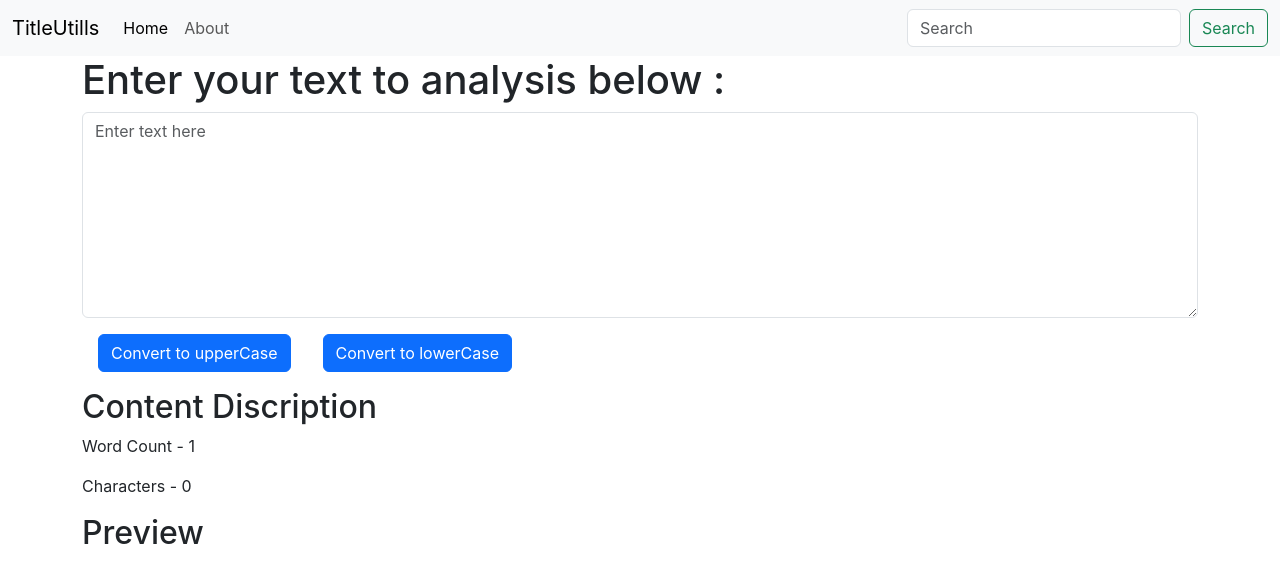
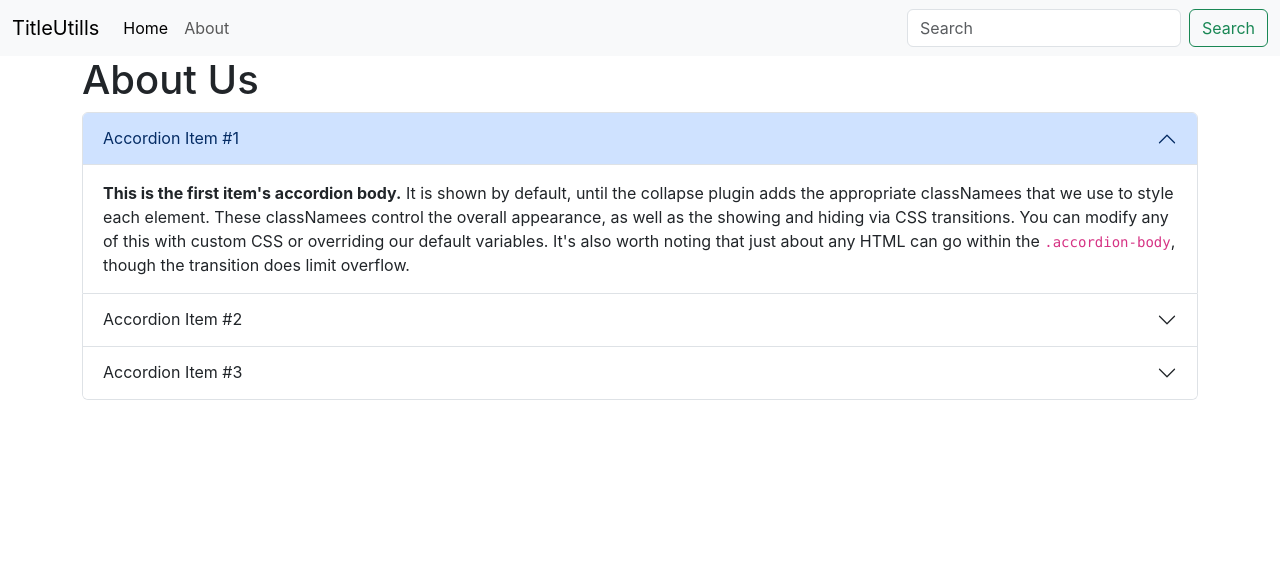
Before and after one commit to bhavyank89/learnReact, a React (Create React App) app in the folder 002-textutills/: page / in a window 1280 px wide. Shown: the top 582 px of the page. Built offline with nearby package versions, Linux system fonts and the light colour scheme.

Commit message:
add About section

```diff
--- a/002-textutills/src/App.js
+++ b/002-textutills/src/App.js
@@ -2,12 +2,14 @@
 import './App.css';
 import Navbar from './components/Navbar';
 import TextForm from './components/TextForm';
+import About from './components/About';
 
 function App() {
   return (
     <>
     <Navbar navTitle="TitleUtills" homeTilte="Home" aboutTitle="About" searchTitle="Search"/>
-    <TextForm heading="Enter your text to analysis below :"/>
+    {/* <TextForm heading="Enter your text to analysis below :"/> */}
+    <About aboutTitle="About Us"/>
     </>
   );
 }
--- /dev/null
+++ b/002-textutills/src/components/About.js
@@ -0,0 +1,49 @@
+import React from 'react'
+
+export default function About(props) {
+    return (
+        <>
+            <div className='container'>
+                <h1>{props.aboutTitle}</h1>
+                <div className="accordion" id="accordionExample">
+                    <div className="accordion-item">
+                        <h2 className="accordion-header">
+                            <button className="accordion-button" type="button" data-bs-toggle="collapse" data-bs-target="#collapseOne" aria-expanded="true" aria-controls="collapseOne">
+                                Accordion Item #1
+                            </button>
+                        </h2>
+                        <div id="collapseOne" className="accordion-collapse collapse show" data-bs-parent="#accordionExample">
+                            <div className="accordion-body">
+                                <strong>This is the first item's accordion body.</strong> It is shown by default, until the collapse plugin adds the appropriate classNamees that we use to style each element. These classNamees control the overall appearance, as well as the showing and hiding via CSS transitions. You can modify any of this with custom CSS or overriding our default variables. It's also worth noting that just about any HTML can go within the <code>.accordion-body</code>, though the transition does limit overflow.
+                            </div>
+                        </div>
+                    </div>
+                    <div className="accordion-item">
+                        <h2 className="accordion-header">
+                            <button className="accordion-button collapsed" type="button" data-bs-toggle="collapse" data-bs-target="#collapseTwo" aria-expanded="false" aria-controls="collapseTwo">
+                                Accordion Item #2
+                            </button>
+                        </h2>
+                        <div id="collapseTwo" className="accordion-collapse collapse" data-bs-parent="#accordionExample">
+                            <div className="accordion-body">
+                                <strong>This is the second item's accordion body.</strong> It is hidden by default, until the collapse plugin adds the appropriate classNamees that we use to style each element. These classNamees control the overall appearance, as well as the showing and hiding via CSS transitions. You can modify any of this with custom CSS or overriding our default variables. It's also worth noting that just about any HTML can go within the <code>.accordion-body</code>, though the transition does limit overflow.
+                            </div>
+                        </div>
+                    </div>
+                    <div className="accordion-item">
+                        <h2 className="accordion-header">
+                            <button className="accordion-button collapsed" type="button" data-bs-toggle="collapse" data-bs-target="#collapseThree" aria-expanded="false" aria-controls="collapseThree">
+                                Accordion Item #3
+                            </button>
+                        </h2>
+                        <div id="collapseThree" className="accordion-collapse collapse" data-bs-parent="#accordionExample">
+                            <div className="accordion-body">
+                                <strong>This is the third item's accordion body.</strong> It is hidden by default, until the collapse plugin adds the appropriate classNamees that we use to style each element. These classNamees control the overall appearance, as well as the showing and hiding via CSS transitions. You can modify any of this with custom CSS or overriding our default variables. It's also worth noting that just about any HTML can go within the <code>.accordion-body</code>, though the transition does limit overflow.
+                            </div>
+                        </div>
+                    </div>
+                </div>
+            </div>
+        </>
+    )
+}
```
